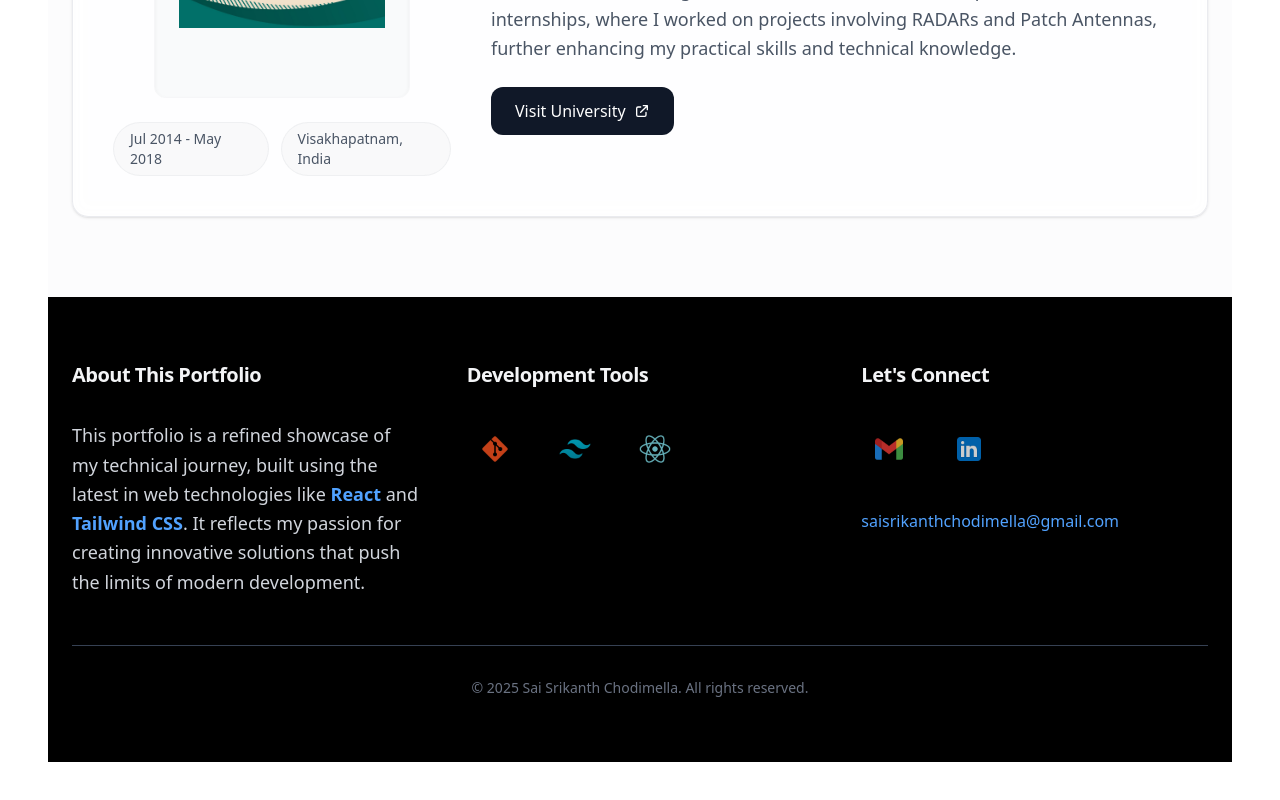
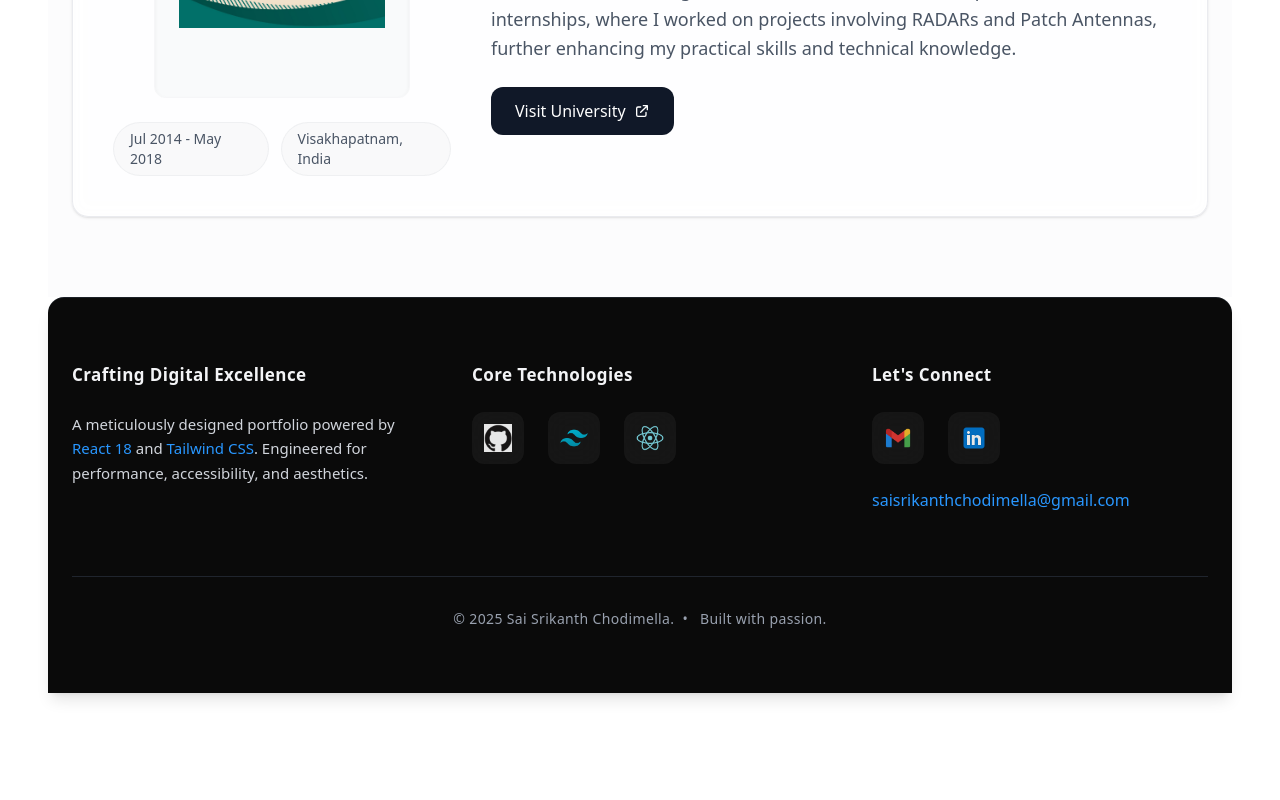
Before and after one commit to SaiSrikanthChodimella/ReactPortfolio, a React (Vite) app: page / in a window 1280 px wide. Shown: the part 8692-9492 px from the top of the page. After the commit the page ends 9433 px from the top, so only its background shows below. Built offline with nearby package versions, Linux system fonts and the light colour scheme.

Commit message:
Adding a Cleaner footer

```diff
--- a/src/Components/Footer.jsx
+++ b/src/Components/Footer.jsx
@@ -1,4 +1,4 @@
-import Git from "../assets/Icons/Git.png";
+import GitHub from "../assets/Icons/GitHub.png";
 import ReactJS from "../assets/Icons/ReactJS.png";
 import TailWind from "../assets/Icons/TailwindCSS.png";
 import Gmail from "../assets/Icons/Gmail.png";
@@ -6,41 +6,36 @@ import Linkedin from "../assets/Icons/Linkedin.png";
 
 export default function Footer() {
   return (
-    <footer className="bg-black text-white py-16">
-      <div className="max-w-7xl mx-auto px-6">
-        <div className="grid grid-cols-1 md:grid-cols-3 gap-12">
+    <footer className="relative bg-[#0A0A0A] border-t border-gray-700/40 backdrop-blur-md shadow-lg rounded-t-2xl">
+      <div className="max-w-7xl mx-auto px-6 py-16">
+        <div className="grid grid-cols-1 md:grid-cols-3 gap-16">
           {/* About Section */}
-          <FooterSection title="About This Portfolio">
-            <p className="text-lg font-light leading-relaxed text-gray-300">
-              This portfolio is a refined showcase of my technical journey,
-              built using the latest in web technologies like{" "}
-              <span className="font-semibold text-blue-400">React</span> and{" "}
-              <span className="font-semibold text-blue-400">Tailwind CSS</span>.
-              It reflects my passion for creating innovative solutions that push
-              the limits of modern development.
+          <FooterSection title="Crafting Digital Excellence">
+            <p className="text-gray-300 text-[15px] leading-relaxed font-light">
+              A meticulously designed portfolio powered by{" "}
+              <span className="text-[#2997FF] font-medium">React 18</span> and{" "}
+              <span className="text-[#2997FF] font-medium">Tailwind CSS</span>.
+              Engineered for performance, accessibility, and aesthetics.
             </p>
           </FooterSection>
 
-          {/* Development Tools Section */}
-          <FooterSection title="Development Tools">
+          {/* Development Stack */}
+          <FooterSection title="Core Technologies">
             <div className="flex gap-6 items-center">
               <FooterIconLink
-                href="https://dev.azure.com/srikanthchodimella/MonsterBuilder"
-                src={Git}
-                alt="Azure DevOps"
-                ariaLabel="Azure DevOps Repository"
+                href="https://github.com/SaiSrikanthChodimella"
+                src={GitHub}
+                alt="GitHub Profile"
               />
               <FooterIconLink
                 href="https://tailwindcss.com/"
                 src={TailWind}
                 alt="Tailwind CSS"
-                ariaLabel="Tailwind CSS Framework"
               />
               <FooterIconLink
                 href="https://react.dev/"
                 src={ReactJS}
-                alt="React"
-                ariaLabel="React Library"
+                alt="React Library"
               />
             </div>
           </FooterSection>
@@ -51,20 +46,18 @@ export default function Footer() {
               <FooterIconLink
                 href="mailto:saisrikanthchodimella@gmail.com"
                 src={Gmail}
-                alt="Email"
-                ariaLabel="Send Email"
+                alt="Email Contact"
               />
               <FooterIconLink
                 href="https://www.linkedin.com/in/sai-srikanth-chodimella/"
                 src={Linkedin}
-                alt="LinkedIn"
-                ariaLabel="LinkedIn Profile"
+                alt="LinkedIn Profile"
               />
             </div>
             <p className="mt-6 text-gray-300">
               <a
                 href="mailto:saisrikanthchodimella@gmail.com"
-                className="text-blue-400 hover:text-blue-300 transition-colors"
+                className="text-[#2997FF] hover:text-[#66B2FF] transition-colors duration-300 font-medium"
               >
                 saisrikanthchodimella@gmail.com
               </a>
@@ -72,11 +65,14 @@ export default function Footer() {
           </FooterSection>
         </div>
 
-        {/* Footer Bottom */}
-        <div className="border-t border-gray-700 mt-12 pt-8 text-center">
-          <p className="text-gray-500 text-sm">
-            &copy; {new Date().getFullYear()} Sai Srikanth Chodimella. All
-            rights reserved.
+        {/* Footer Divider */}
+        <div className="border-t border-gray-700/50 mt-16"></div>
+
+        {/* Copyright Section */}
+        <div className="pt-8 text-center">
+          <p className="text-gray-400 text-sm tracking-wide font-light">
+            &copy; {new Date().getFullYear()} Sai Srikanth Chodimella.
+            <span className="mx-2">•</span> Built with passion.
           </p>
         </div>
       </div>
@@ -85,26 +81,25 @@ export default function Footer() {
 }
 
 const FooterSection = ({ title, children }) => (
-  <div className="space-y-8">
-    <h5 className="text-xl font-semibold text-gray-100 tracking-tight">
+  <div className="space-y-6">
+    <h5 className="text-[17px] font-semibold text-gray-100 tracking-wide">
       {title}
     </h5>
     {children}
   </div>
 );
 
-const FooterIconLink = ({ href, src, alt, ariaLabel }) => (
+const FooterIconLink = ({ href, src, alt }) => (
   <a
     href={href}
     target="_blank"
     rel="noopener noreferrer"
-    aria-label={ariaLabel}
-    className="p-3 rounded-xl hover:bg-gray-800 transition-colors duration-300"
+    className="p-3 rounded-xl bg-white/5 hover:bg-white/10 transition-all duration-300 transform hover:scale-105 backdrop-blur-lg"
   >
     <img
       src={src}
       alt={alt}
-      className="w-8 h-8 opacity-80 hover:opacity-100 transition-opacity"
+      className="w-7 h-7 opacity-90 hover:opacity-100 transition-opacity"
     />
   </a>
 );
```
Also changed, not shown: src/assets/Icons/Azure_DevOps.png, src/assets/Icons/GitHub.png (added).
